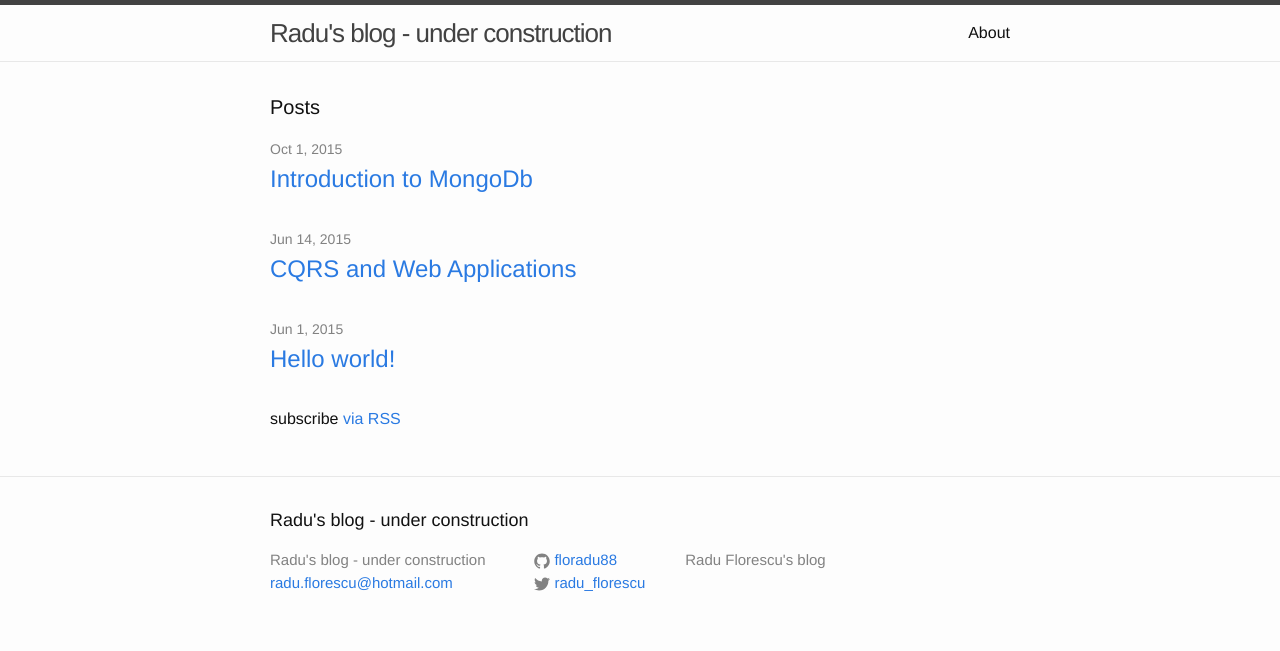
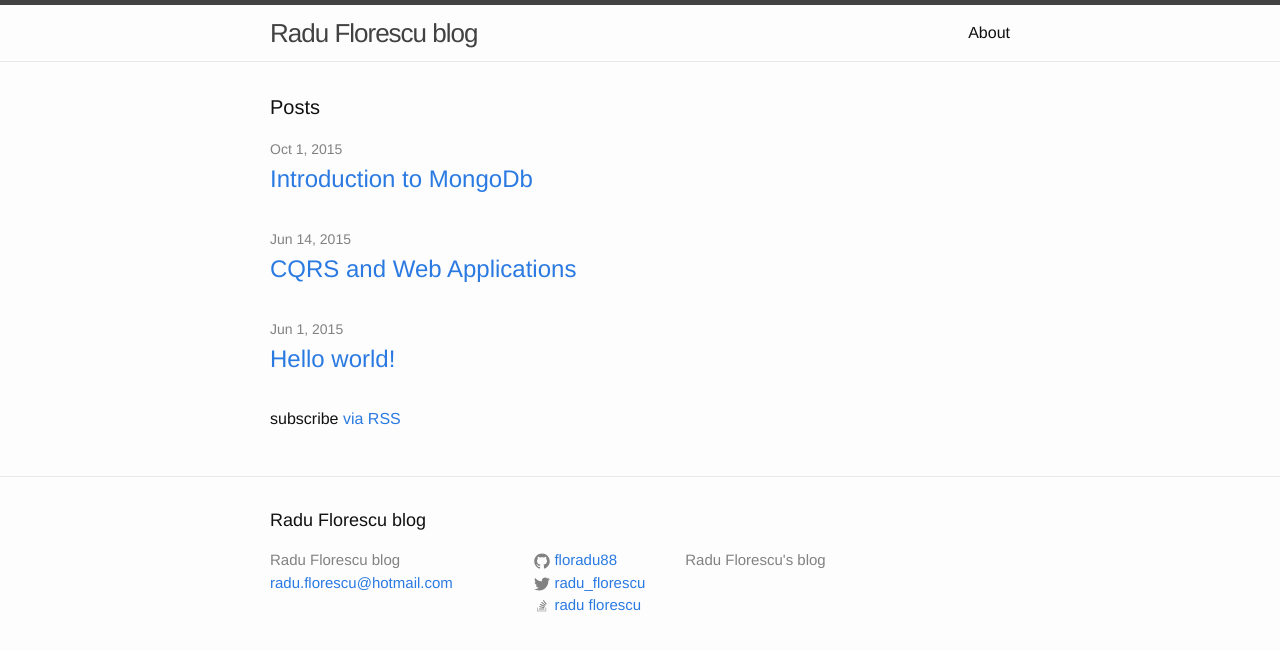
Before and after one commit to RaduFlorescu/raduflorescu.github.io, a Jekyll site: the page built from index.html, in a window 1280 px wide. Shown: the top 651 px of the page. Built offline with Jekyll 4.4.1, drawn with Linux system fonts in a browser that asks for light colours.

Commit message:
Added social icons from so and setup

```diff
--- a/_config.yml
+++ b/_config.yml
@@ -6,14 +6,16 @@
 # 'jekyll serve'. If you change this file, please restart the server process.
 
 # Site settings
-title: Radu's blog - under construction
+title: Radu Florescu blog
 email: radu.florescu@hotmail.com
 description: > # this means to ignore newlines until "baseurl:"
   Radu Florescu's blog
 baseurl: "" # the subpath of your site, e.g. /blog
-url: "http://yourdomain.com" # the base hostname & protocol for your site
+url: "http://www.softwaresoulutionondemand.com" # the base hostname & protocol for your site
 twitter_username: radu_florescu
 github_username:  floradu88
+stackoverflow: 79379/radu-florescu
+name: radu florescu
 
 # Build settings
 markdown: kramdown
--- a/_includes/footer.html
+++ b/_includes/footer.html
@@ -25,7 +25,13 @@
             {% include icon-twitter.html username=site.twitter_username %}
           </li>
           {% endif %}
-        </ul>
+
+          {% if site.stackoverflow %}
+          <li>
+            {% include icon-so.html username=site.stackoverflow name=site.name%}
+          </li>
+          {% endif %}
+          </ul>
       </div>
 
       <div class="footer-col footer-col-3">
--- /dev/null
+++ b/_includes/icon-so.html
@@ -0,0 +1 @@
+<a href="https://http://stackoverflow.com/users/{{ include.username }}"><span class="icon icon--so">{% include icon-so.svg %}</span><span class="username">{{ include.name }}</span></a>
```
Also changed, not shown: _includes/icon-so.svg (added).
